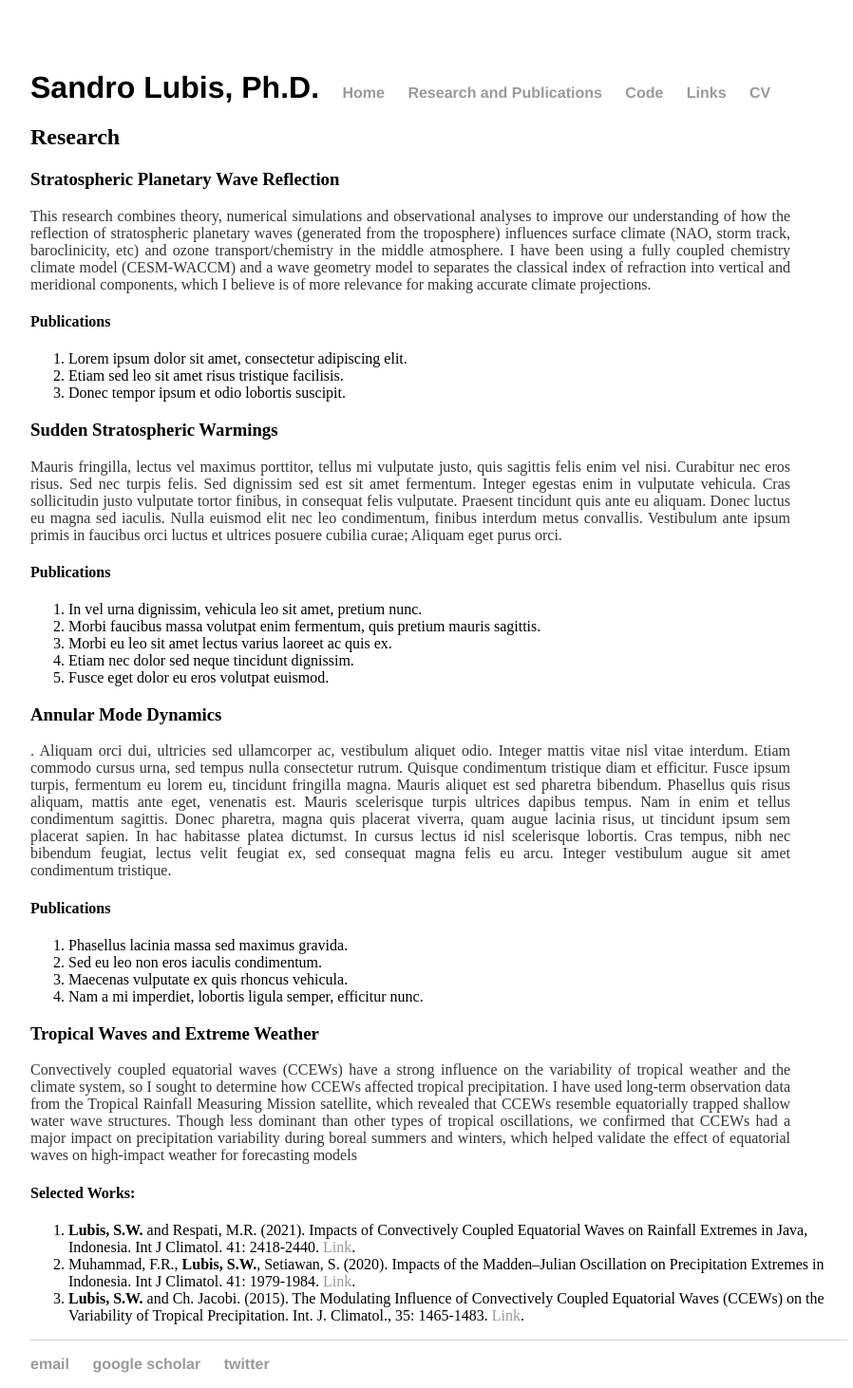
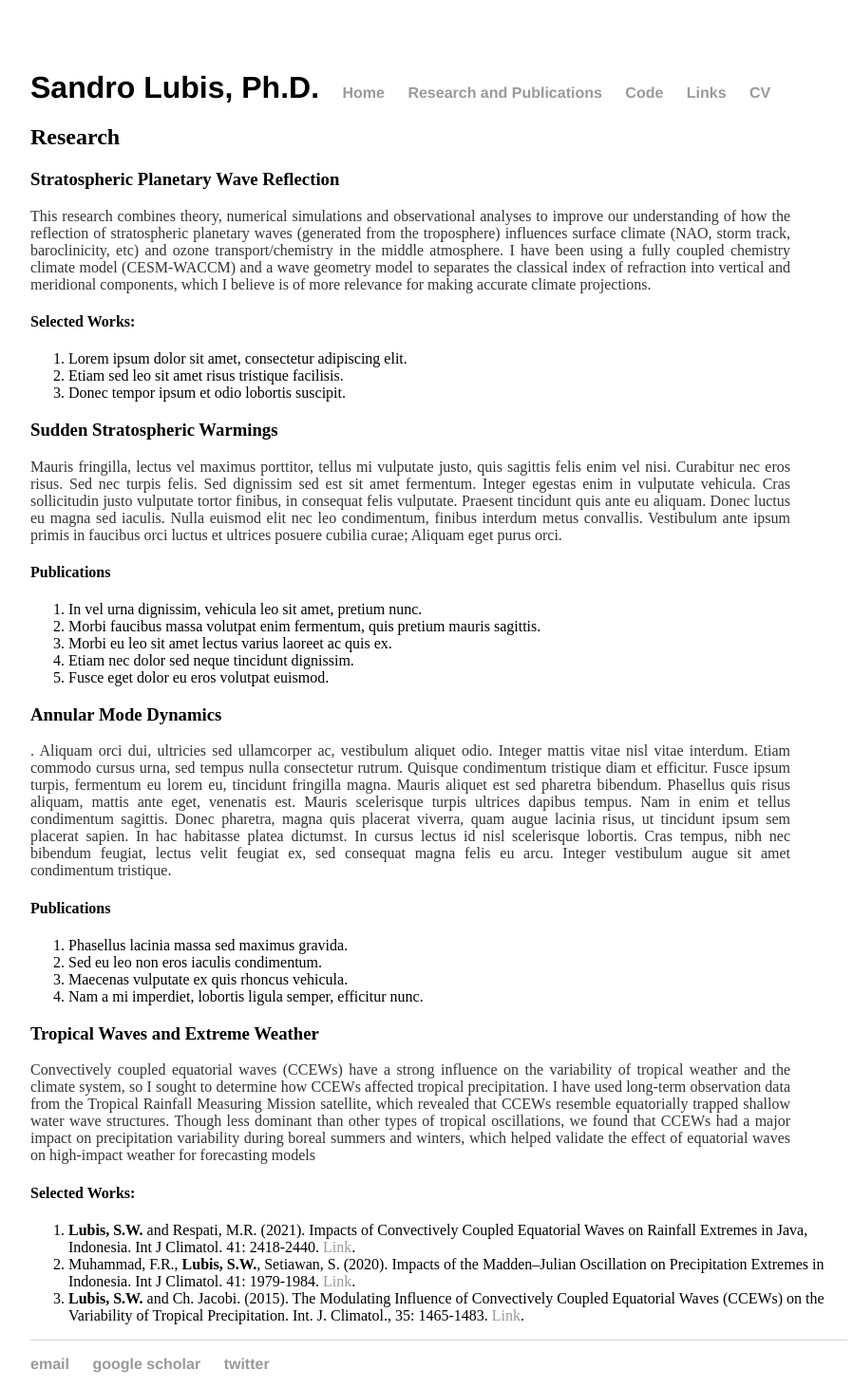
Before and after one commit to sandrolubis/sandrolubis.github.io, a Jekyll site: the page built from research/index.html, in a window 1280 px wide. Shown: the whole page at 95% size, without its empty margins (276-1174 px from the left). Built offline with Jekyll 4.4.1, drawn with Linux system fonts in a browser that asks for light colours.

Commit message:
Update index.html

```diff
--- a/research/index.html
+++ b/research/index.html
@@ -10,7 +10,7 @@ title: Research Interests | Sandro Lubis
 				 influences surface climate (NAO, storm track, baroclinicity, etc) and ozone transport/chemistry in the middle atmosphere. I have been
 				using a fully coupled chemistry climate model (CESM-WACCM) and a wave geometry model to separates the classical index of refraction into vertical and meridional
 				components, which I believe is of more relevance for making accurate climate projections.  </font></p>
-			<h4>Publications</h4>
+			<h4>Selected Works:</h4>
 			<ol>
 			  <li>Lorem ipsum dolor sit amet, consectetur adipiscing elit.</li>
 			  <li>Etiam sed leo sit amet risus tristique facilisis.</li>
@@ -47,7 +47,7 @@ title: Research Interests | Sandro Lubis
 				tropical weather and the climate system, so I sought to determine how CCEWs affected tropical precipitation.
 				I have used long-term observation data from the Tropical Rainfall Measuring Mission satellite, which revealed that CCEWs resemble
 				equatorially trapped shallow water wave structures. Though less dominant than other types of tropical oscillations,
-				we confirmed that CCEWs had a major impact on precipitation variability during boreal summers and winters,
+				we found that CCEWs had a major impact on precipitation variability during boreal summers and winters,
 				which helped validate the effect of equatorial waves on high-impact weather for forecasting models </font></p>
 			<h4>Selected Works:</h4>
 			<ol>
```
